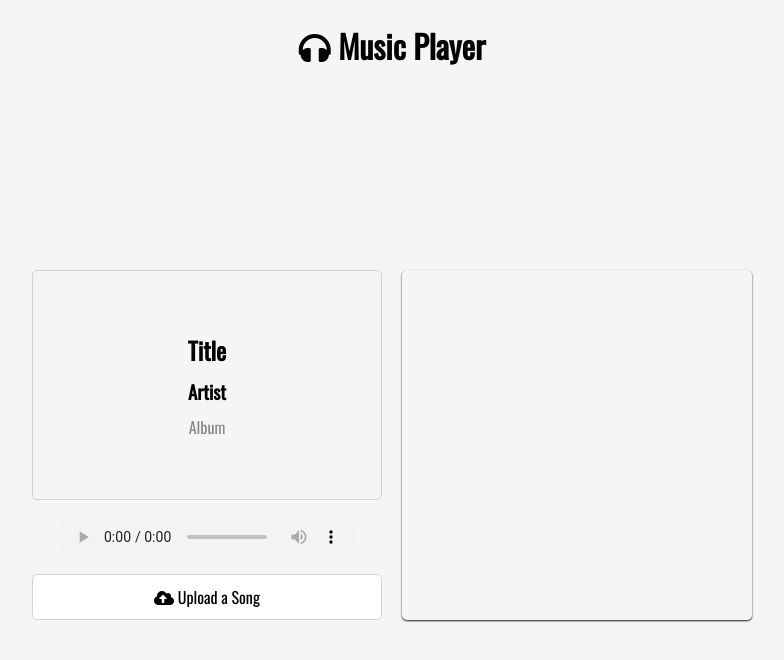
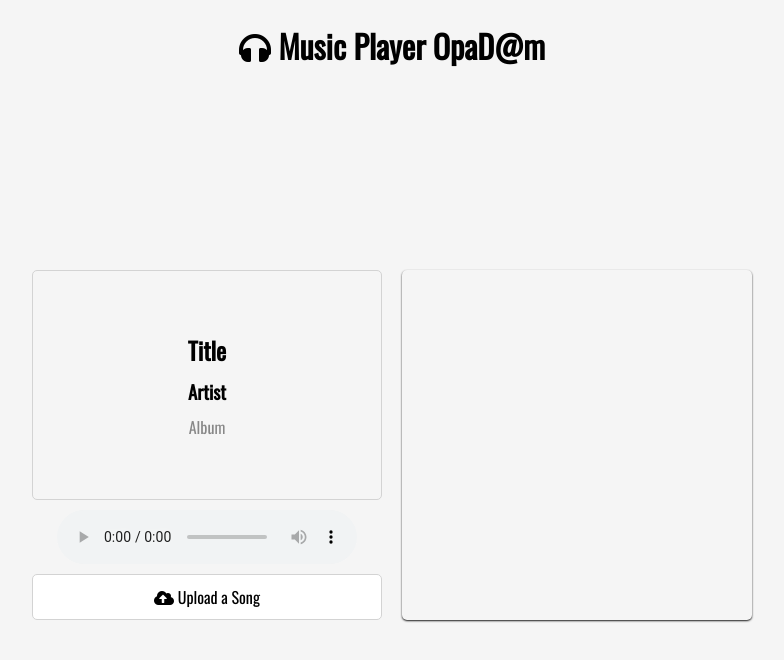
Before and after one commit to opaDam/read-mp3-file-in-js, a plain HTML site: page index.html in a window 1280 px wide. Shown: the whole page, without its empty margins (248-1032 px from the left). Drawn offline with nearby package versions, Linux system fonts and the light colour scheme.

Commit message:
3-1-2022

```diff
--- a/index.html
+++ b/index.html
@@ -16,7 +16,7 @@
 
   <header>
     <div class="nav">
-      <h1><i class="fas fa-headphones"></i> Music Player</h1>
+      <h1><i class="fas fa-headphones"></i> Music Player OpaD@m</h1>
     </div>
   </header>
 
```
